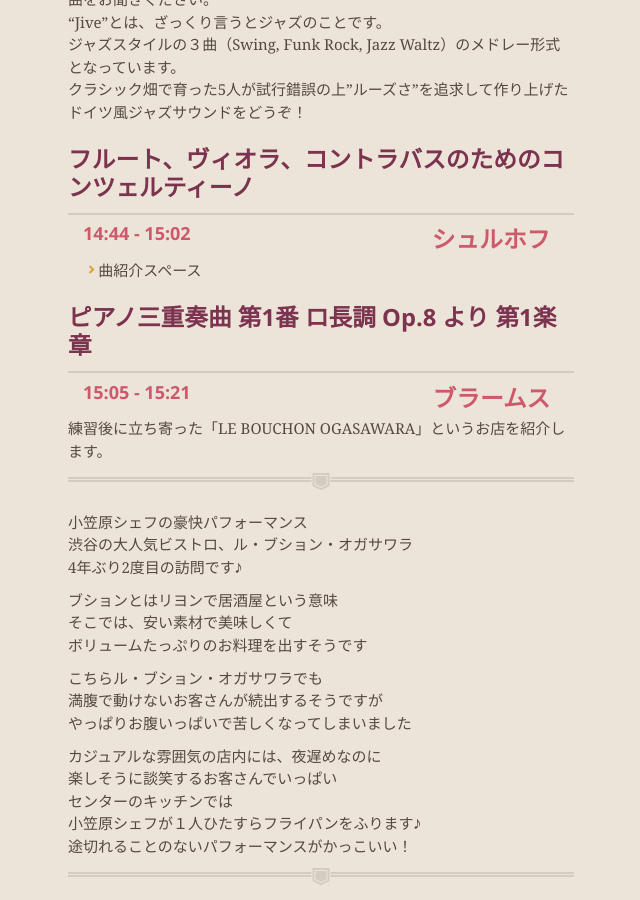
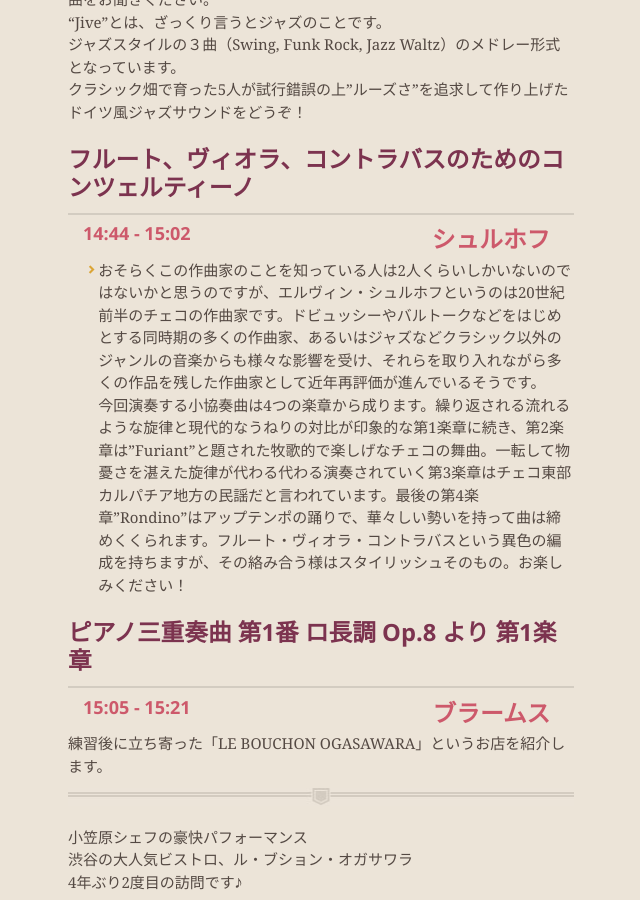
Before and after one commit to Ensemble-Project/Ensemble-Project.github.io, a Jekyll site: the page built from introduction.md, in a window 1280 px wide and 900 px high, scrolled down 2578 px. Shown: the whole window, without its empty margins (319-959 px from the left). Built offline with Jekyll 4.4.1, drawn with Linux system fonts in a browser that asks for light colours; our own code applies the rules of GitHub Pages for plain Markdown files.

Commit message:
schulhoff

```diff
--- a/introduction.md
+++ b/introduction.md
@@ -77,7 +77,8 @@
 ## フルート、ヴィオラ、コントラバスのためのコンツェルティーノ
 #### シュルホフ
 ###### 14:44 - 15:02
-* 曲紹介スペース
+* おそらくこの作曲家のことを知っている人は2人くらいしかいないのではないかと思うのですが、エルヴィン・シュルホフというのは20世紀前半のチェコの作曲家です。ドビュッシーやバルトークなどをはじめとする同時期の多くの作曲家、あるいはジャズなどクラシック以外のジャンルの音楽からも様々な影響を受け、それらを取り入れながら多くの作品を残した作曲家として近年再評価が進んでいるそうです。
+今回演奏する小協奏曲は4つの楽章から成ります。繰り返される流れるような旋律と現代的なうねりの対比が印象的な第1楽章に続き、第2楽章は"Furiant"と題された牧歌的で楽しげなチェコの舞曲。一転して物憂さを湛えた旋律が代わる代わる演奏されていく第3楽章はチェコ東部カルパチア地方の民謡だと言われています。最後の第4楽章"Rondino"はアップテンポの踊りで、華々しい勢いを持って曲は締めくくられます。フルート・ヴィオラ・コントラバスという異色の編成を持ちますが、その絡み合う様はスタイリッシュそのもの。お楽しみください！
 
 ## ピアノ三重奏曲 第1番 ロ長調 Op.8 より 第1楽章
 #### ブラームス
```
